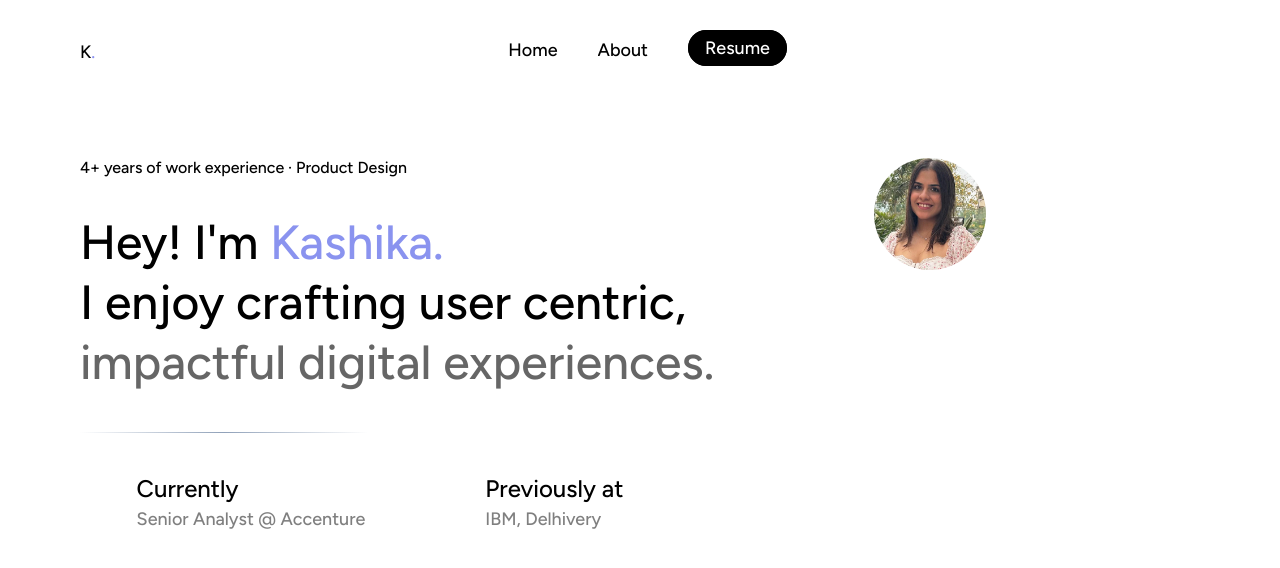
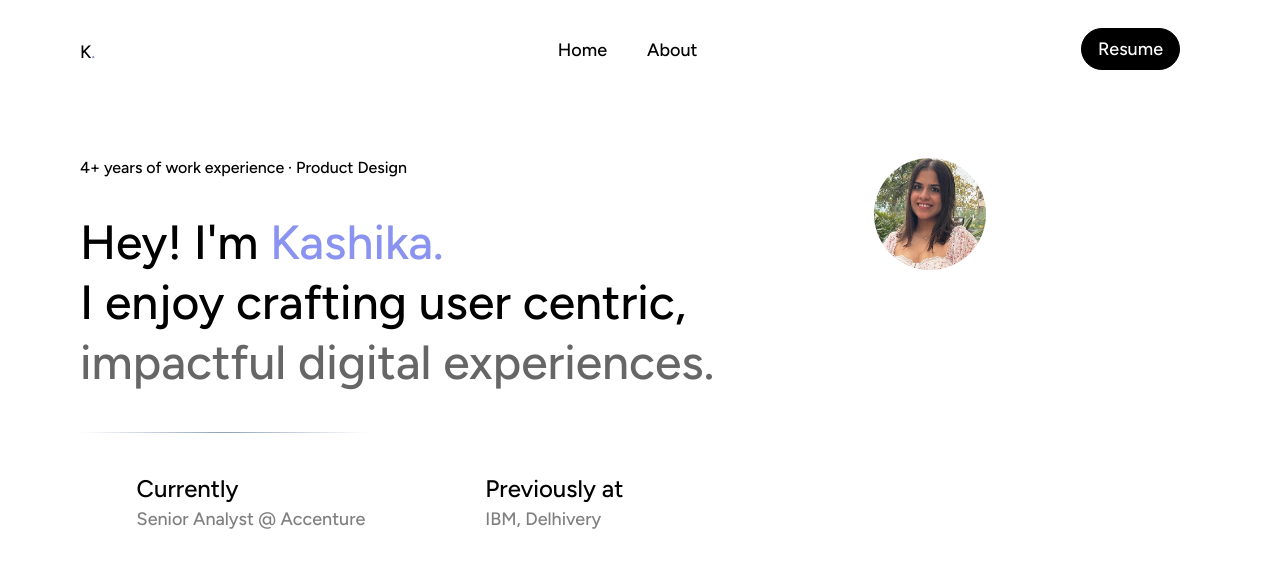
Before and after one commit to ayushmanchhabra/kashikagirotra.com, a React (Vite) app: page / in a window 1280 px wide. Shown: the top 568 px of the page. Built offline with nearby package versions, Linux system fonts and the light colour scheme.

Commit message:
fix: place resume on desktop view correctly on the right side

```diff
--- a/src/App.tsx
+++ b/src/App.tsx
@@ -63,7 +63,7 @@ function App() {
             </li>
             <li>
               <a
-                className="bg-black hover:bg-white text-white hover:text-black border-1 border-black transition duration-300 rounded-full pt-1.5 pb-1.5 pl-4 pr-4 text-lg"
+                className="bg-black hover:bg-white text-white hover:text-black border-1 border-black transition duration-300 rounded-full pt-1.5 pb-1.5 pl-4 pr-4 text-lg absolute right-25 top-7"
                 href="/resume"
               >
                 Resume
```
